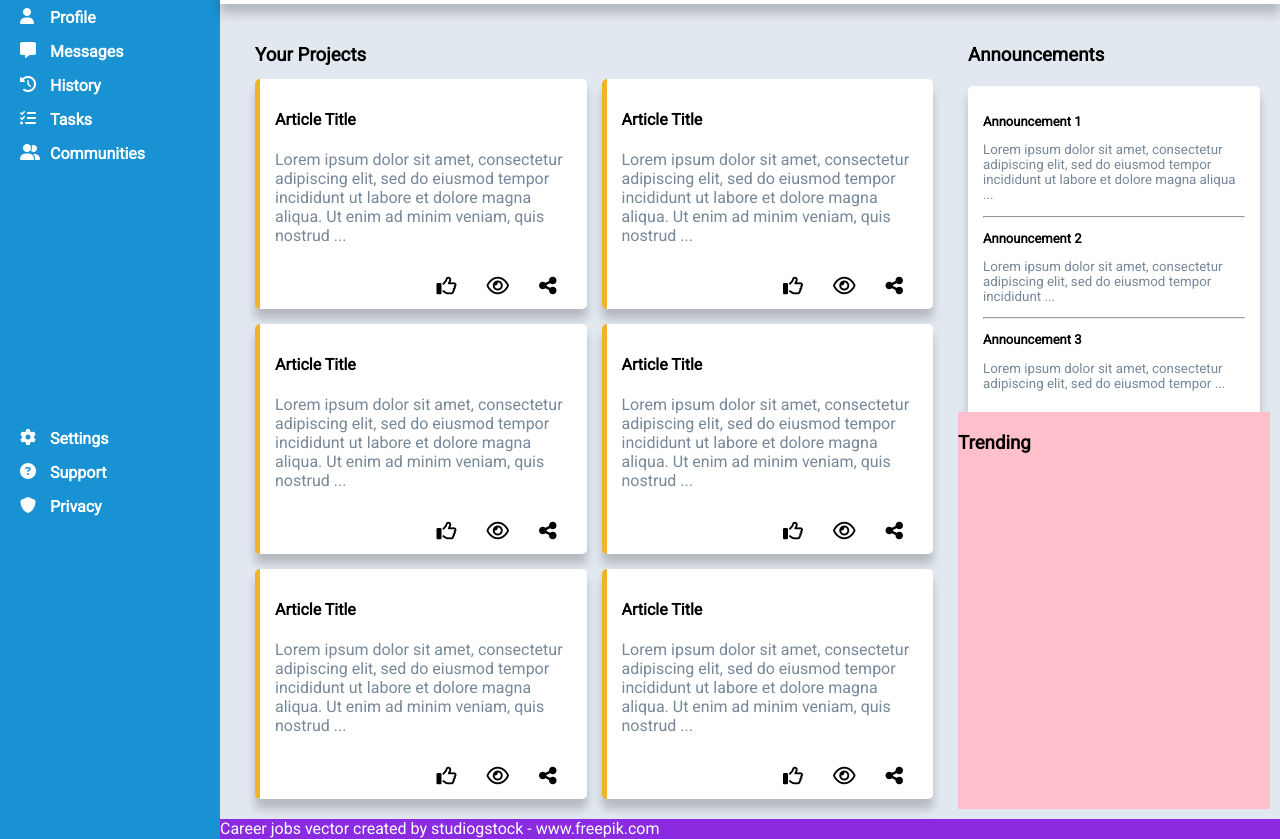
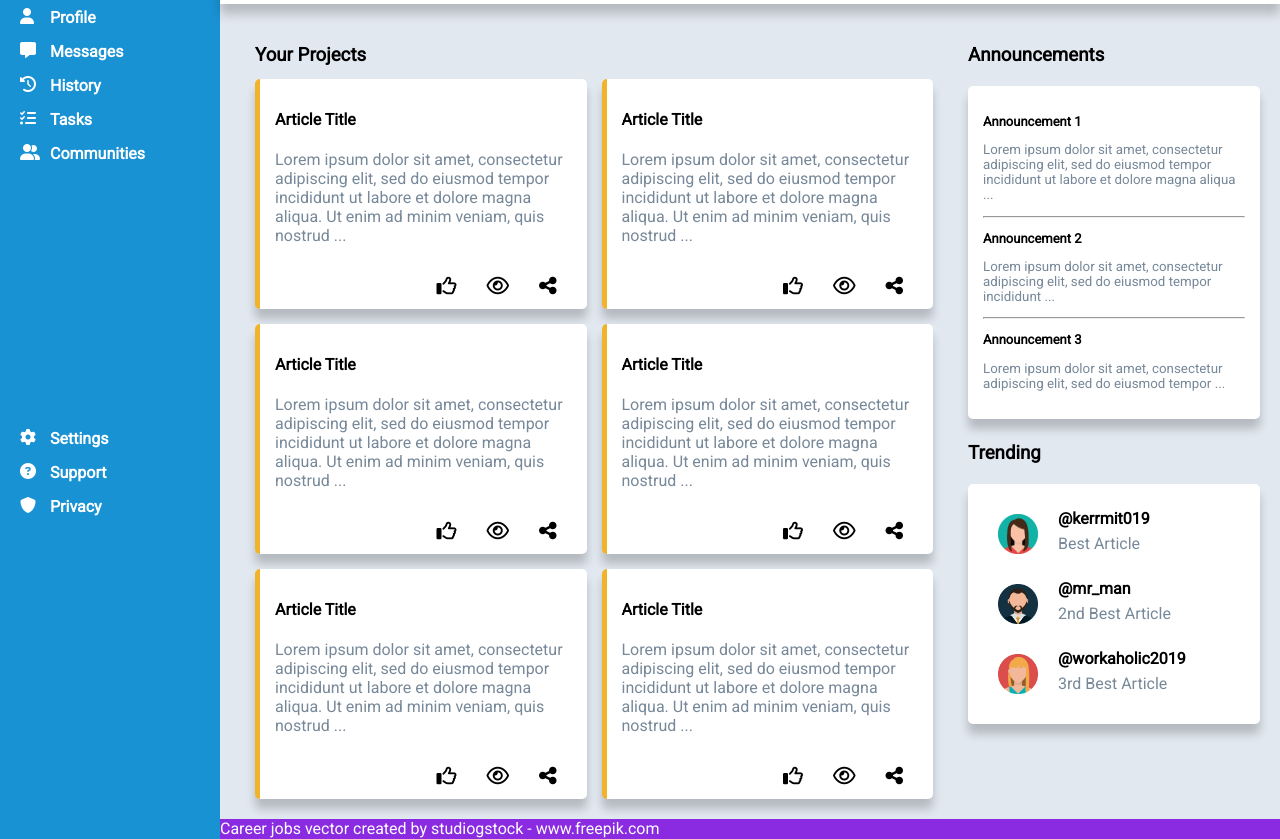
Before and after one commit to kerrmit019/admin-dashboard, a plain HTML site: page index.html in a window 1280 px wide. Shown: the part 146-985 px from the top of the page. Drawn offline with Linux system fonts and the light colour scheme.

Commit message:
Add 'Trending' Section

```diff
--- a/index.html
+++ b/index.html
@@ -184,7 +184,38 @@
           </div>
         </div>
       </div>
-      <div class="trending"><h3>Trending</h3></div>
+      <div class="trending">
+        <h3>Trending</h3>
+        <div class="trending-card">
+          <div class="trending-user">
+            <img
+              class="profile-pic-small"
+              src="./imgs/profilepic.png"
+              alt="SK-profile-pic"
+            />
+            <p class="title" class="user-name">@kerrmit019</p>
+            <p class="trending-article-title">Best Article</p>
+          </div>
+          <div class="trending-user">
+            <img
+              class="profile-pic-small"
+              src="./imgs/profile_pic2.png"
+              alt="profile-pic2"
+            />
+            <p class="title" class="user-name">@mr_man</p>
+            <p class="trending-article-title">2nd Best Article</p>
+          </div>
+          <div class="trending-user">
+            <img
+              class="profile-pic-small"
+              src="./imgs/profile_pic3.png"
+              alt="profile-pic3"
+            />
+            <p class="title" class="user-name">@workaholic2019</p>
+            <p class="trending-article-title">3rd Best Article</p>
+          </div>
+        </div>
+      </div>
     </main>
 
     <footer>
--- a/style.css
+++ b/style.css
@@ -152,7 +152,8 @@ main .projects {
 }
 
 .card p.title,
-.announcements p.title {
+.announcements p.title,
+.trending p.title {
   grid-row: 1/2;
   font-weight: bold;
   color: black;
@@ -166,11 +167,33 @@ main .projects {
   font-size: smaller;
 }
 
-.announcement-card {
+.announcement-card,
+.trending-card {
   background-color: #ffffff;
   padding: 15px;
   border-radius: 5px;
   box-shadow: 0px 10px 10px 0px rgba(0.2, 0.2, 0.2, 0.2);
+}
+
+.trending-user p {
+  padding: 0;
+  margin: 0;
+  grid-column: 2/3;
+}
+
+.trending-user {
+  display: grid;
+  grid-template-columns: 50px auto;
+  grid-template-rows: 25px 25px;
+  column-gap: 15px;
+  padding: 10px 10px;
+}
+
+.trending-user img {
+  grid-column: 1/2;
+  grid-row: 1/ 3;
+  align-self: center;
+  justify-self: center;
 }
 
 .card p {
@@ -181,6 +204,9 @@ p {
   color: lightslategrey;
 }
 
+.user-name {
+  color: black;
+}
 .like-icons {
   justify-self: end;
   align-self: flex-end;
@@ -199,9 +225,10 @@ main .announcements {
   padding: 10px;
 }
 main .trending {
-  background-color: pink;
+  /* background-color: pink; */
   grid-row: -2/ -1;
   grid-column: 2/3;
+  padding: 10px;
 }
 aside {
   display: grid;
```
Also changed, not shown: imgs/profile_pic2.png (added), imgs/profile_pic3.png (added).
